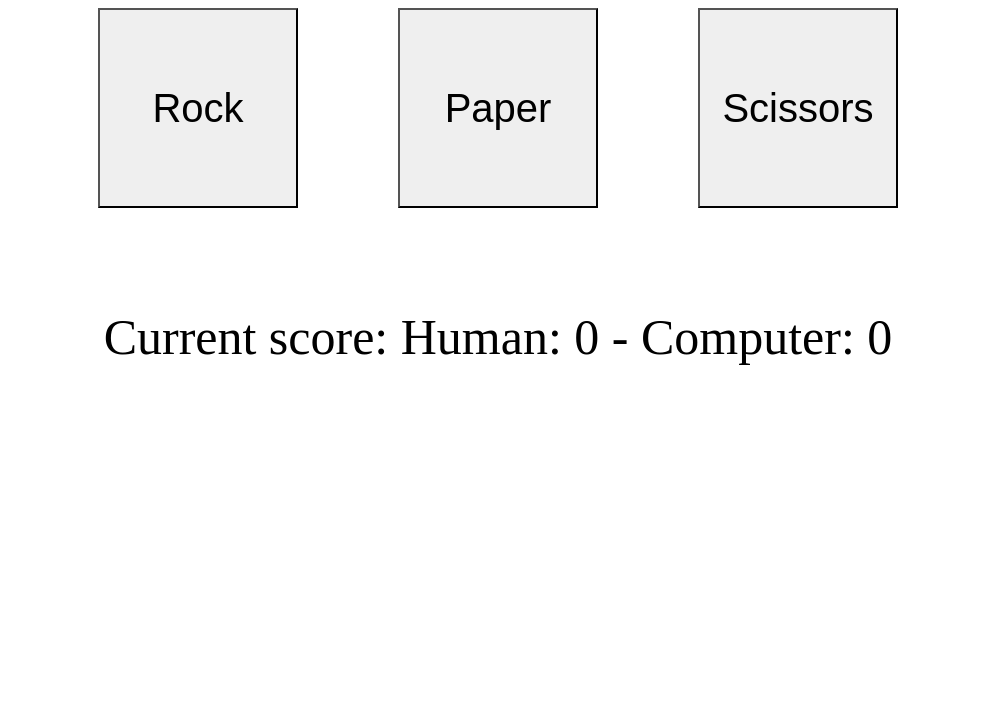
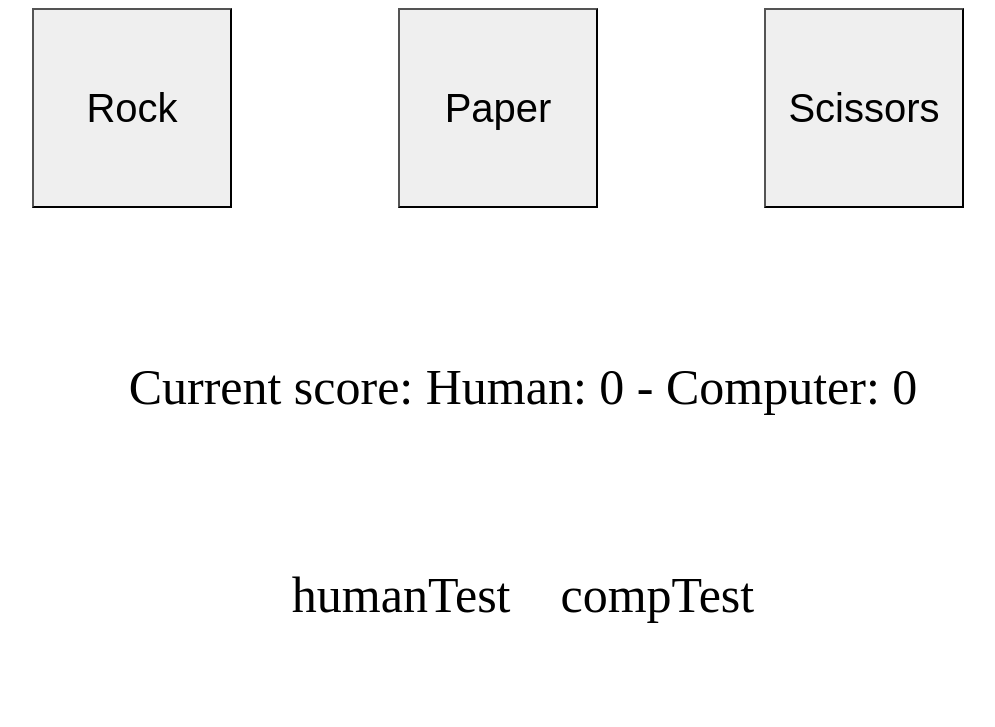
Before and after one commit to Kazutadashi/rock-paper-scissors, a plain HTML site: page index.html in a window 1280 px wide. Shown: the whole page, without its empty margins (142-1137 px from the left). Drawn offline with Linux system fonts and the light colour scheme.

Commit message:
Add more styling, restructure HTML

```diff
--- a/index.html
+++ b/index.html
@@ -18,7 +18,11 @@
     </div>
 
     <div class="result">
-        <div class="score">Current score: Human: 0 - Computer: 0</div>
+        <p class="score">Current score: Human: 0 - Computer: 0</p>
+        <div class="choices">
+            <p class="player-choice">humanTest</p>
+            <p class="computer-choice">compTest</p>
+        </div>
     </div>
 
 </html>
--- a/style.css
+++ b/style.css
@@ -1,3 +1,8 @@
+p {
+    padding: 0px 0px 50px 50px;
+    /* this is trash and needs to be fixed*/
+}
+
 button {
     border-radius: 0px;
     padding: 20px;
@@ -13,9 +18,9 @@ button:hover {
 
 .buttons {
     display: flex;
-    justify-content: center;
+    justify-content: space-evenly;
     align-items: center;
-    column-gap: 100px;
+
 }
 
 .result {
@@ -25,4 +30,10 @@ button:hover {
     padding: 100px 0px 0px 0px;
     font-size: 50px;
     white-space: pre;
+    flex-direction: column;
 }
+
+.choices {
+    display: flex;
+    justify-content: space-around;
+}
```
